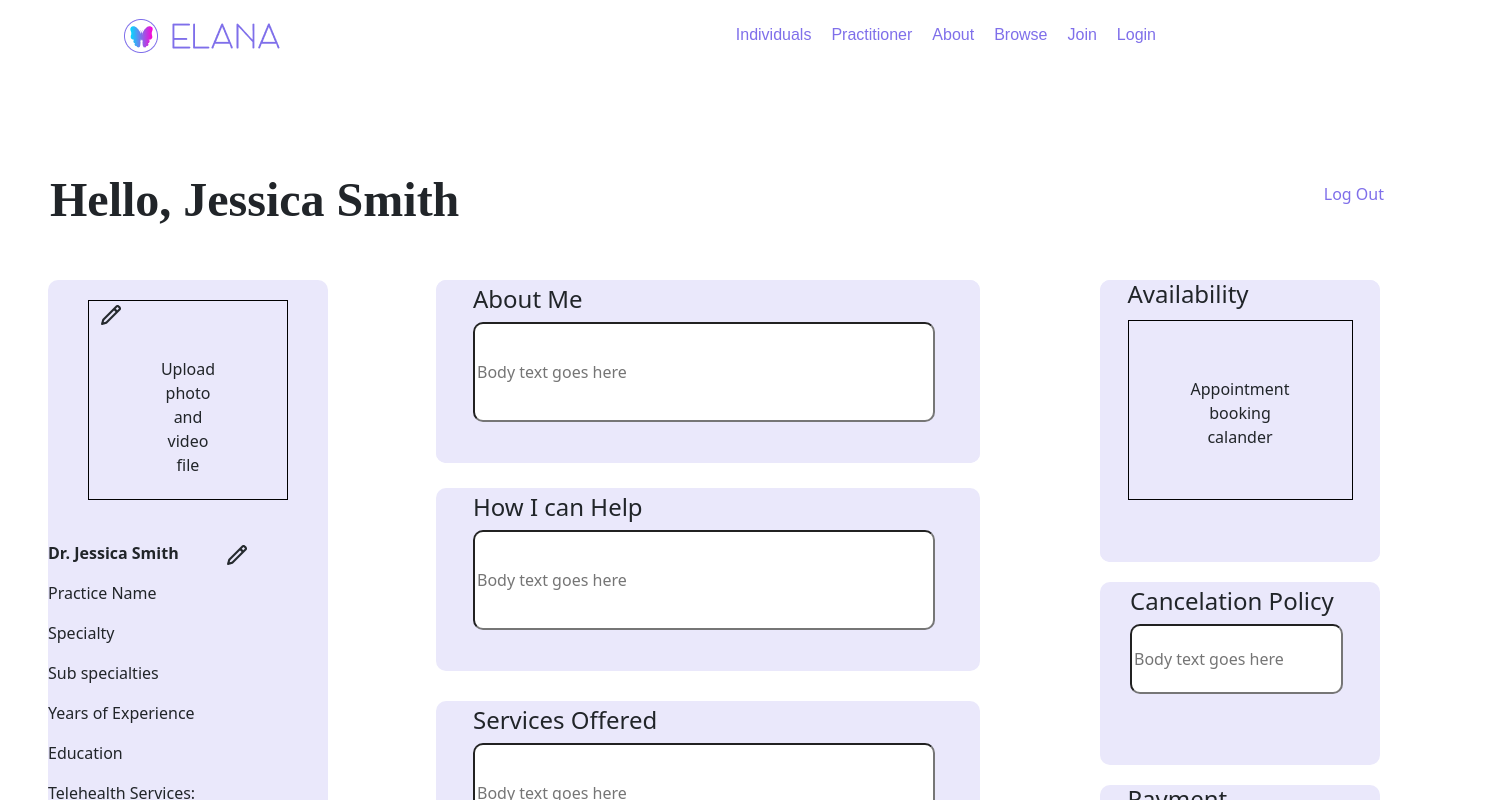
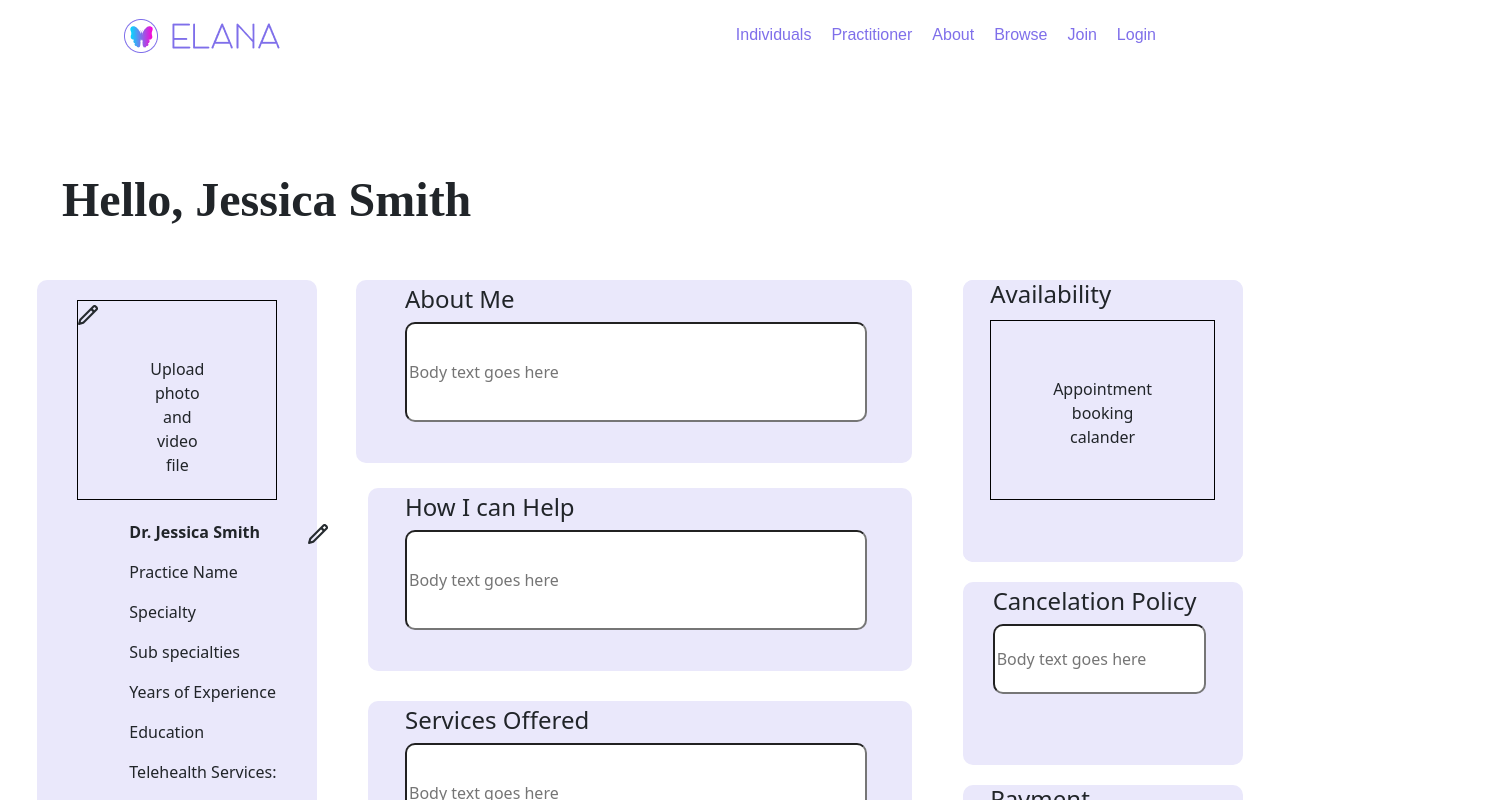
Before and after one commit to MVP-Marketplace/elana-new, a React (Create React App) app in the folder frontend/: page /practitionerProfile in a window 1280 px wide. Shown: the top 800 px of the page, 1490 px wide, since content can reach past the window. Built offline with nearby package versions, Linux system fonts and the light colour scheme; a web font is replaced by a local one.

Commit message:
inputs controlled

```diff
--- a/frontend/src/index.css
+++ b/frontend/src/index.css
@@ -811,7 +811,9 @@ justify-content: space-around;
 position: absolute;
 top: 280px;
 }
-
+.whitespace {
+  white-space: nowrap;
+}
 .ppHeader {
 display: flex;
 justify-content: flex-start;
--- a/frontend/src/pages/Practitioner/PractitionerProfile.jsx
+++ b/frontend/src/pages/Practitioner/PractitionerProfile.jsx
@@ -23,18 +23,29 @@ import {
 export function PractitionerProfile() {
   const [basicModal, setBasicModal] = useState(false);
   const [basicModaltwo, setBasicModaltwo] = useState(false);
+  const [firstProfile, setFirstProfile] = useState({ firstName: "", PracticesName: "", YourSpecialty: "", SubSpecialties:"", YearsOfExperience: "", education: ""  });
+  const [secondProfile, setSecondProfileProfile] = useState({ AboutMe: "", HowICanHelp: "", ServicesOffered: "" });
 
   const toggleShow = () => setBasicModal(!basicModal);
   const toggleShowtwo = () => setBasicModaltwo(!basicModaltwo);
 
+  const handleChange = e => {
+		setFirstProfile({ ...firstProfile, [e.target.name]: e.target.value });
+		console.log(firstProfile);
+	};
+  const handleChangeTwo = e => {
+		setSecondProfileProfile({ ...secondProfile, [e.target.name]: e.target.value });
+		console.log(firstProfile);
+	};
+
   return (
-    <div className="pp">
+    <div className="pp row ">
       {" "}
       <h1 className="ppHeader">Hello, Jessica Smith</h1>
       <button className="ppButton">Log Out</button>
       <div className="ppConainer ">
-        <div className="ppPerson row">
-          <div className="ppImageBox ">
+        <div className="ppPerson ">
+          <div className="ppImageBox col-sm">
             <img
               alt=""
               src={pen}
@@ -106,7 +117,7 @@ export function PractitionerProfile() {
             </div>
           </div>
           <div className="ppProfile col-sm">
-            <div className="d-flex">
+            <div className="d-flex ms-5 whitespace">
               <div>
                 <p>
                   <b>Dr. Jessica Smith</b>
@@ -136,7 +147,7 @@ export function PractitionerProfile() {
                       </MDBModalHeader>
                       <MDBModalBody>
                         <div>
-                        <div className="d-flex justify-content-evenly m-1 row">
+                        <div className="d-flex justify-content-evenly m-1">
                           <div className="col-sm ms-5">
                             <label className="labelsingup text-muted">
                             Your Name
@@ -146,8 +157,8 @@ export function PractitionerProfile() {
                               className="form-control mdb"
                               id="form1"
                               name="firstName"
-                              value=""
-                              // onChange={onChange}
+                              value={firstProfile.firstName}
+                              onChange={handleChange}
                             />
                           </div>
 
@@ -159,13 +170,13 @@ export function PractitionerProfile() {
                               type="text"
                               className="form-control mdb"
                               id="form1"
-                              name="lastName"
-                              value=""
-                              // onChange={onChange}
+                              name="PracticesName"
+                              value={firstProfile.PracticesName}
+                              onChange={handleChange}
                             />
                           </div>
                         </div>
-                        <div className="d-flex justify-content-evenly m-1 row">
+                        <div className="d-flex justify-content-evenly m-1">
                           <div className="col-sm ms-5">
                             <label className="labelsingup text-muted">
                             Your Specialty
@@ -174,9 +185,9 @@ export function PractitionerProfile() {
                               type="text"
                               className="form-control mdb"
                               id="form1"
-                              name="firstName"
-                              value=""
-                              // onChange={onChange}
+                              name="YourSpecialty"
+                              value={firstProfile.YourSpecialty}
+                              onChange={handleChange}
                             />
                           </div>
 
@@ -188,13 +199,13 @@ export function PractitionerProfile() {
                               type="text"
                               className="form-control mdb"
                               id="form1"
-                              name="lastName"
-                              value=""
-                              // onChange={onChange}
+                              name="SubSpecialties"
+                              value={firstProfile.SubSpecialties}
+                              onChange={handleChange}
                             />
                           </div>
                         </div>
-                        <div className="d-flex justify-content-evenly m-1 row">
+                        <div className="d-flex justify-content-evenly m-1">
                           <div className="col-sm ms-5">
                             <label className="labelsingup text-muted">
                             Years of Experience
@@ -203,9 +214,9 @@ export function PractitionerProfile() {
                               type="text"
                               className="form-control mdb"
                               id="form1"
-                              name="firstName"
-                              value=""
-                              // onChange={onChange}
+                              name="YearsOfExperience"
+                              value={firstProfile.YearsOfExperience}
+                              onChange={handleChange}
                             />
                           </div>
 
@@ -217,9 +228,9 @@ export function PractitionerProfile() {
                               type="text"
                               className="form-control mdb"
                               id="form1"
-                              name="lastName"
-                              value=""
-                              // onChange={onChange}
+                              name="education"
+                              value={firstProfile.education}
+                              onChange={handleChange}
                             />
                           </div>
                         </div>
@@ -247,33 +258,39 @@ export function PractitionerProfile() {
               </div>
             </div>
             <div>
-              <p>Practice Name</p>
-              <p>Specialty</p>
-              <p>Sub specialties</p>
-              <p>Years of Experience</p>
-              <p>Education</p>
-              <p>Telehealth Services:</p>
+              <p className="ms-5">Practice Name</p>
+              <p className="ms-5">Specialty</p>
+              <p className="ms-5">Sub specialties</p>
+              <p className="ms-5">Years of Experience</p>
+              <p className="ms-5">Education</p>
+              <p className="ms-5">Telehealth Services:</p>
             </div>
           </div>
         </div>
         <div className="ppAbout col-sm">
-          <div className="ppAbout">
-            <div className="ppAboutbox">
-              <h4>About Me</h4>
+          <div className="ppAbout row">
+            <div className="ppAboutbox col-sm">
+              <h4 className="">About Me</h4>
               <input
                 type="text"
                 placeholder="Body text goes here"
                 className="ppInput"
+                name="AboutMe"
+                value={secondProfile.AboutMe}
+                onChange={handleChangeTwo}
               />
             </div>
           </div>
           <div className="ppAboutA">
-            <div className="ppAboutbox">
+            <div className="ppAboutbox col-sm">
               <h4>How I can Help</h4>
               <input
                 type="text"
                 placeholder="Body text goes here"
-                className="ppInput"
+                className="ppInput "
+                name="HowICanHelp"
+                value={secondProfile.HowICanHelp}
+                onChange={handleChangeTwo}
               />
             </div>
           </div>
@@ -284,6 +301,9 @@ export function PractitionerProfile() {
                 type="text"
                 placeholder="Body text goes here"
                 className="ppInput"
+                name="ServicesOffered"
+                value={secondProfile.ServicesOffered}
+                onChange={handleChangeTwo}
               />
             </div>
           </div>
```
